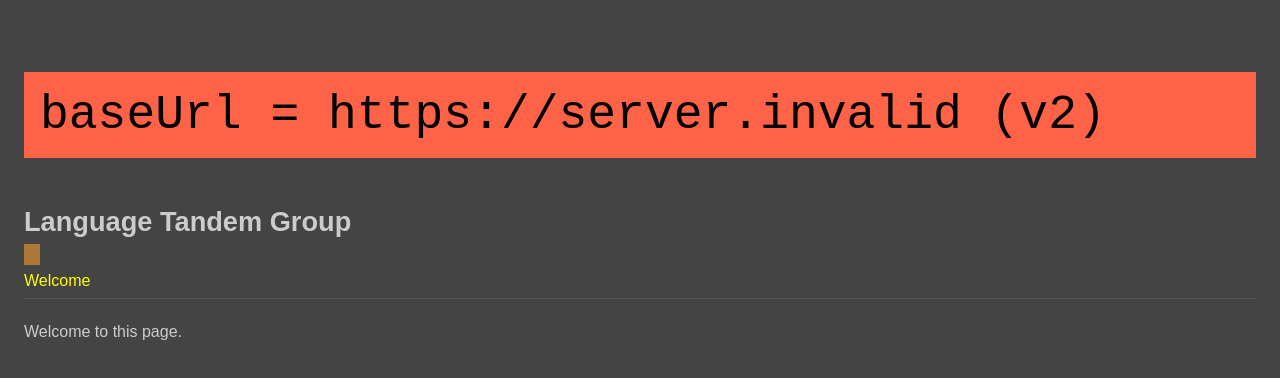
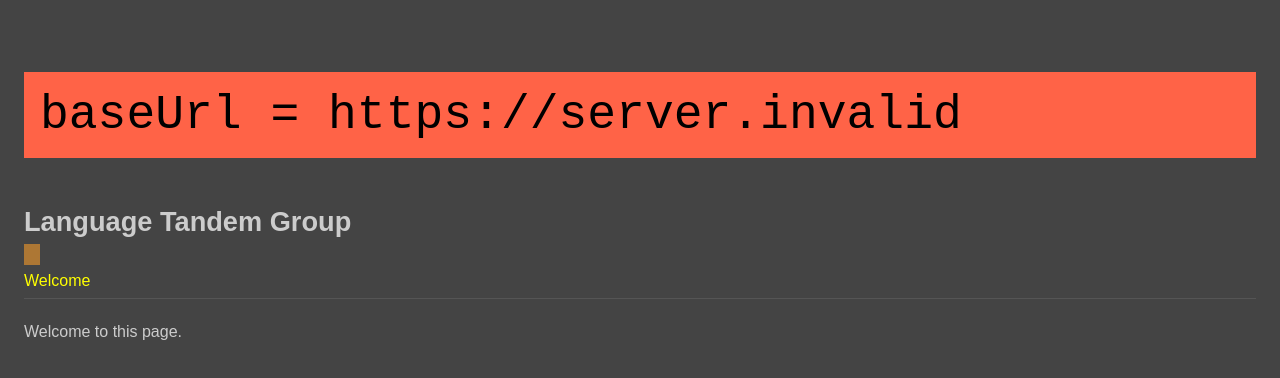
Before and after one commit to edwardtanguay/et01-react-register-frontend, a React (Vite) app: page /welcome in a window 1280 px wide. Shown: the top 378 px of the page. Built offline with nearby package versions, Linux system fonts and the light colour scheme; no server answers.

Commit message:
fix debug 2

```diff
--- a/src/App.tsx
+++ b/src/App.tsx
@@ -36,7 +36,7 @@ function App() {
 	return (
 		<div className="App">
 			<pre className="debug">
-				baseUrl = {baseUrl} (v2)
+				baseUrl = {baseUrl}
 			</pre>
 			<h1>Language Tandem Group</h1>
 			{currentUser.username !== 'anonymousUser' && (
```
